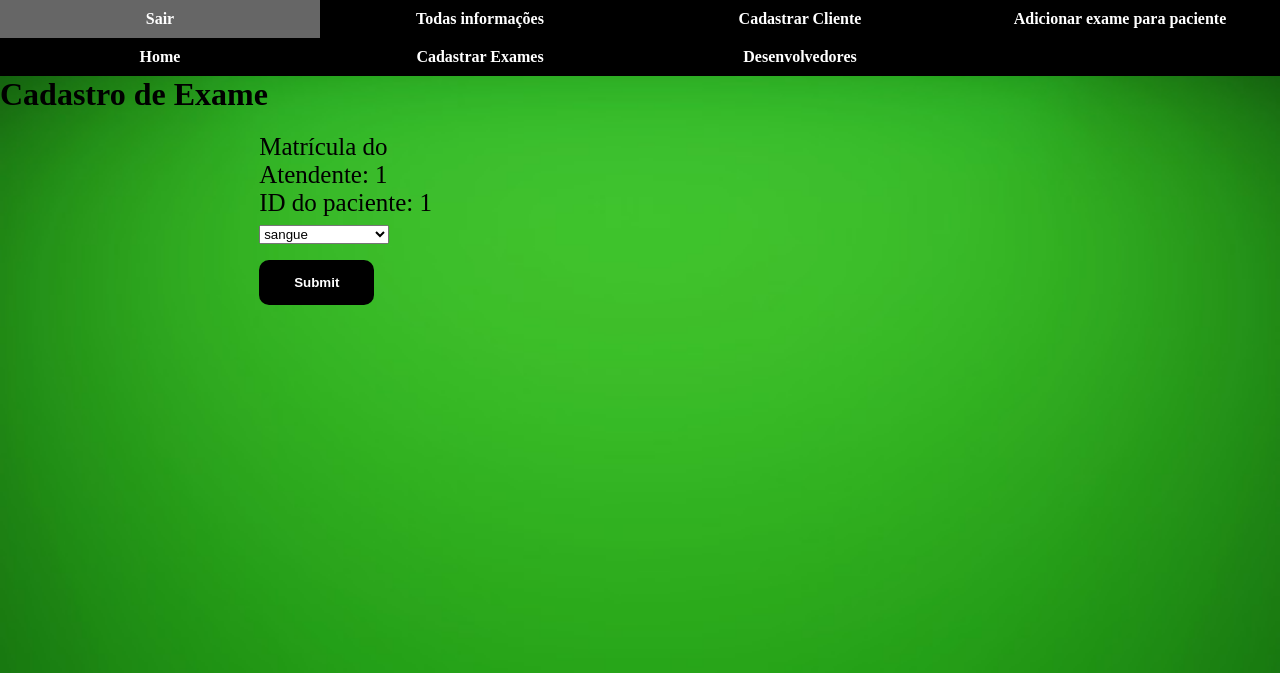
After one commit to josejhonata/projeto-de-pep, a PHP site: page /preechendoexame.php?cliente=1 in a window 1280 px wide. The commit adds this page. Shown: the top 673 px of the page. Run offline with PHP 8.4, Linux system fonts and the light colour scheme; the visitor is signed in with stand-in values (Sample User, id 1); data that the repository does not hold is empty.

Commit message:
aterando o fundo e o header e fazendo pagina pra preencher exame

```diff
--- a/header.php
+++ b/header.php
@@ -15,10 +15,11 @@
 		<?php else: ?>
 			<li><a href="logout.php">Sair</a></li>
 			<?php if (isset($_SESSION['matricula'])): ?>
-				<li><a href="atendente_logado.php">Adicionar</a></li>
-				<li><a href="dadoscliente.php">Clientes</a></li>
+				<li><a href="atendente_logado.php">Todas informações</a></li>
+				<li><a href="cadastrocliente.php">Cadastrar Cliente</a></li>
+				<li><a href="adicionar_expaciente.php">Adicionar exame para paciente</a></li>
 				<li><a href="home.php">Home</a></li>
-				<li><a href="todosexames.php">Exames</a></li>
+				<li><a href="adiciona_exame.php">Cadastrar Exames</a></li>
 			<?php endif ?>
 		<?php endif ?>
 		<li><a href="developers.html">Desenvolvedores</a></li>
--- /dev/null
+++ b/preechendoexame.php
@@ -0,0 +1,46 @@
+<?php
+include 'header.php' ;
+include 'connection.php';
+
+$result_exames = "SELECT * FROM exame";
+$resultado_exames = $pdo->prepare($result_exames);
+$resultado_exames-> execute();
+
+$matricul = $_SESSION['matricula'];
+
+
+?>
+
+
+
+<h1>Cadastro de Exame</h1>
+
+<div class="Formulario">
+	<form action="salvar_exame.php" method="GET">
+
+		<div class="FormularioInput">
+			<div class="FormularioInput">
+				<?php echo "Matrícula do Atendente: ". $matricul;?>
+			</div>
+
+
+			<div class="FormularioInput">
+				<?php echo "ID do paciente: ". $_GET['cliente'];?>
+				<input type="hidden" name="paciente" value="<?=$_GET['cliente']?>">
+			</div>
+
+
+			<div class="FormularioInput">
+				<select name="tipo_enviar">
+					<option value="1">sangue</option>
+					<option value="2">raio x</option>
+					<option value="3">eletrocardiograma</option>
+				</select>
+				<input type="submit" name="tipo">
+			</div>
+
+	</div>
+</div>
+
+
+</form>
```
Also changed, not shown: fundoo.jpg.
